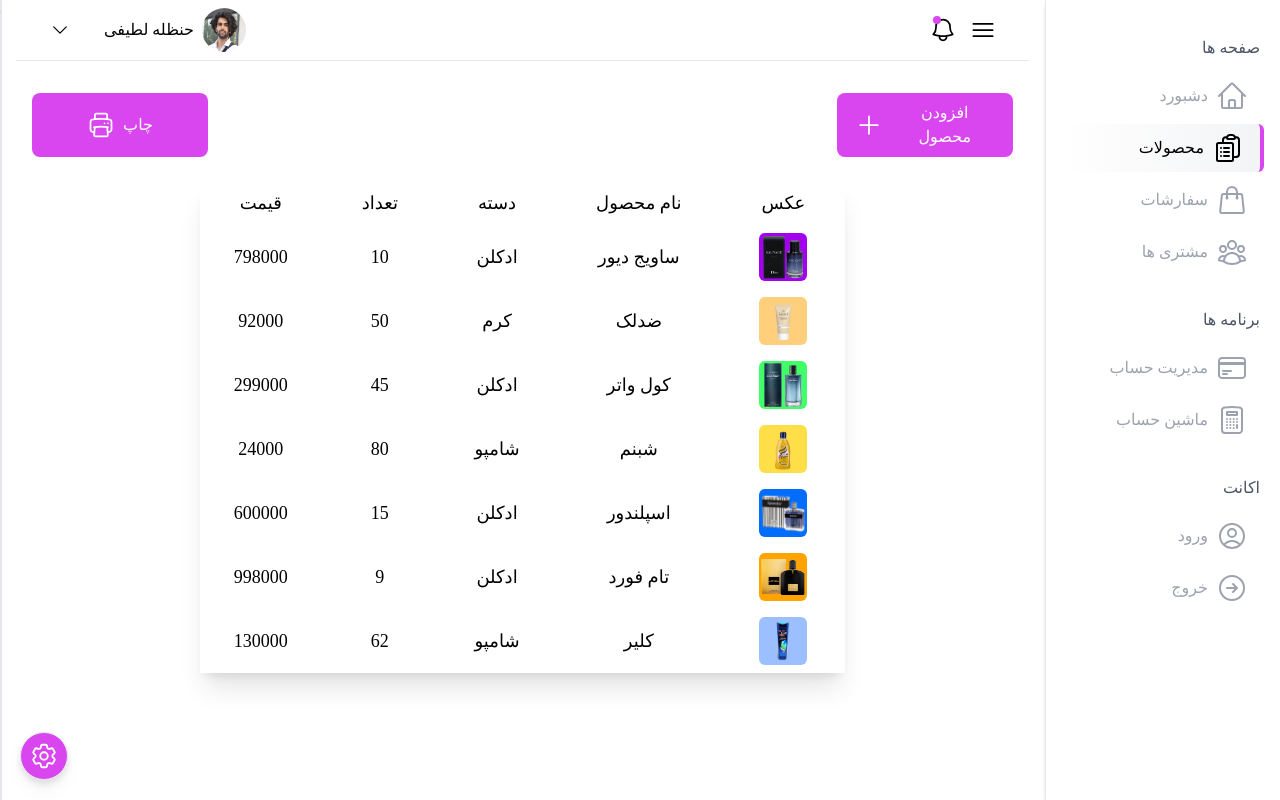
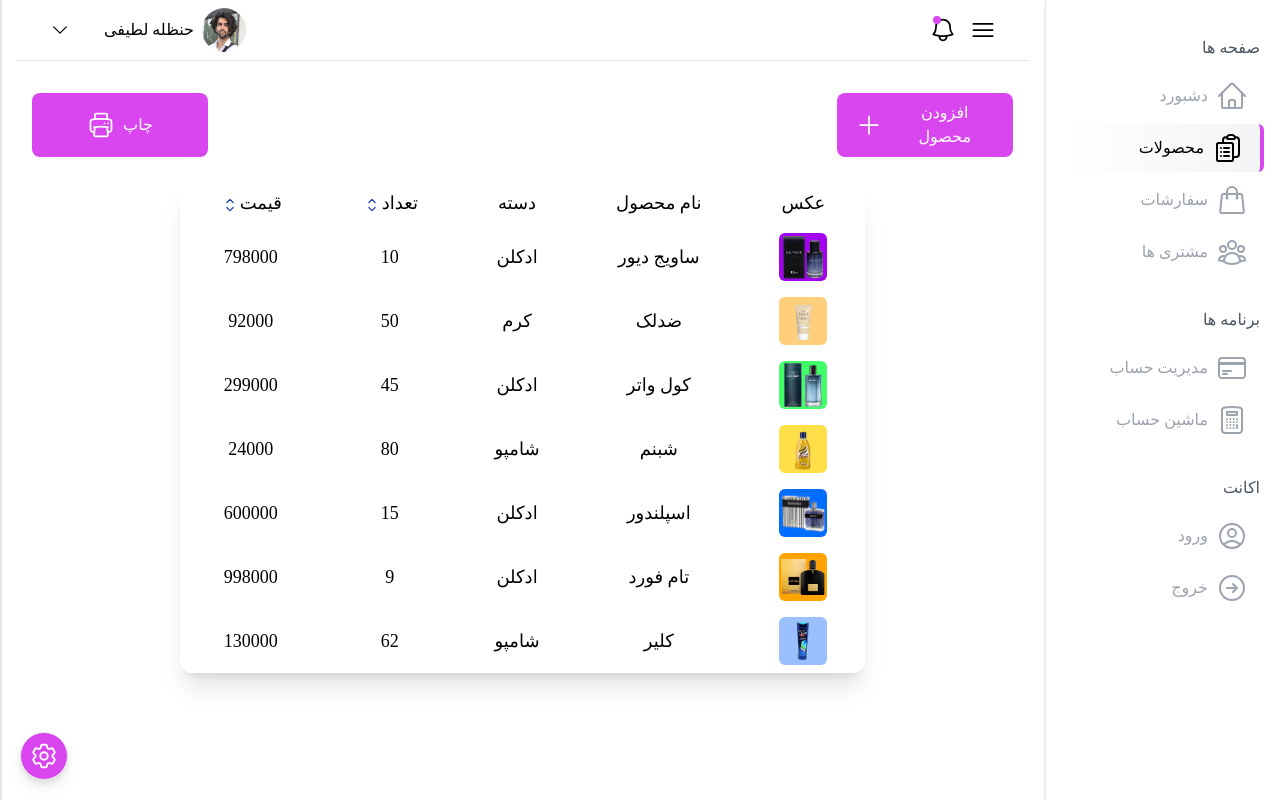
Before and after one commit to HanzaleLatifi/AdminDashboard, a React (Create React App) app in the folder dashboard/: page /products in a window 1280 px wide. Built offline with nearby package versions, Linux system fonts and the light colour scheme; what @react-pdf/renderer would draw is missing.

Commit message:
addSort header icon

```diff
--- a/dashboard/src/components/ProductTable.tsx
+++ b/dashboard/src/components/ProductTable.tsx
@@ -1,13 +1,15 @@
 import React, { useState } from 'react';
 import { useMyContext } from '../context/ContextProvider';
+import {ChevronUpDownIcon} from '@heroicons/react/24/outline'
 
 type PropsType= {
   data: Array<{ [key: string]: any }>;
   headers?: string[];
   hide ?:any
+  sortByHeader?:string[]
  }
 
-const Table: React.FC<PropsType> = ({ data , headers , hide }) => {
+const Table: React.FC<PropsType> = ({ data , headers , hide ,sortByHeader }) => {
 
     const {activeColor , theme }=useMyContext();
     const [sortKey, setSortKey] = useState<string>('');
@@ -30,12 +32,19 @@
     : data;
 
     return (
-      <table style={{borderColor:activeColor}} className="w-full md:w-auto border-spacing-y-2 text-sm md:text-lg shadow-xl">
+      <table style={{borderColor:activeColor}} className="w-full md:w-auto border-spacing-y-2 text-sm md:text-lg shadow-xl rounded-xl ">
+
         <thead >
-          <tr  className=''>
+          <tr  >
             {headers ? headers.map((header) => (
-            <th className='cursor-pointer font-normal md:px-8 lg:px-10 px-1 py-2  ' onClick={()=>handlerSortHeader(header)} key={header}>{header}</th>
-            )) : Object.keys(data[0]).map((key) => (
+              <th className={` font-normal md:px-8 lg:px-10 px-1 py-2 ${sortByHeader!==undefined && sortByHeader.includes(header) && 'cursor-pointer'}`}
+                onClick={()=>handlerSortHeader(header)} key={header}>{header}
+                <ChevronUpDownIcon className={`inline text-blue-800 w-0 ${sortByHeader!==undefined && sortByHeader.includes(header) && 'w-5'}`}/>
+              </th>
+              ))
+                // if headers undefind
+                  :
+                  Object.keys(data[0]).map((key) => (
                     <th
                       key={key}
                       onClick={() => handleSort(key)}
@@ -46,6 +55,7 @@
               ))}
           </tr>
          </thead>
+
         <tbody className='font-light'>
         {sortedData.map((item:any) => (
           <tr key={item.id} className="text-center  ">
@@ -61,6 +71,7 @@
           </tr>
         ))}
         </tbody>
+
       </table>
     );
   };
--- a/dashboard/src/pages/Products.tsx
+++ b/dashboard/src/pages/Products.tsx
@@ -19,7 +19,7 @@
           </button>
         </div>
         <div className='flex items-center justify-center '>
-          <Table data={products} headers={['عکس','نام محصول','دسته','تعداد','قیمت']} hide="id"/>
+          <Table data={products} headers={['عکس','نام محصول','دسته','تعداد','قیمت']} hide="id" sortByHeader={['قیمت','تعداد']}/>
         </div>
     </div>
   )
```
Lines whose indentation alone changed are shown as unchanged.
